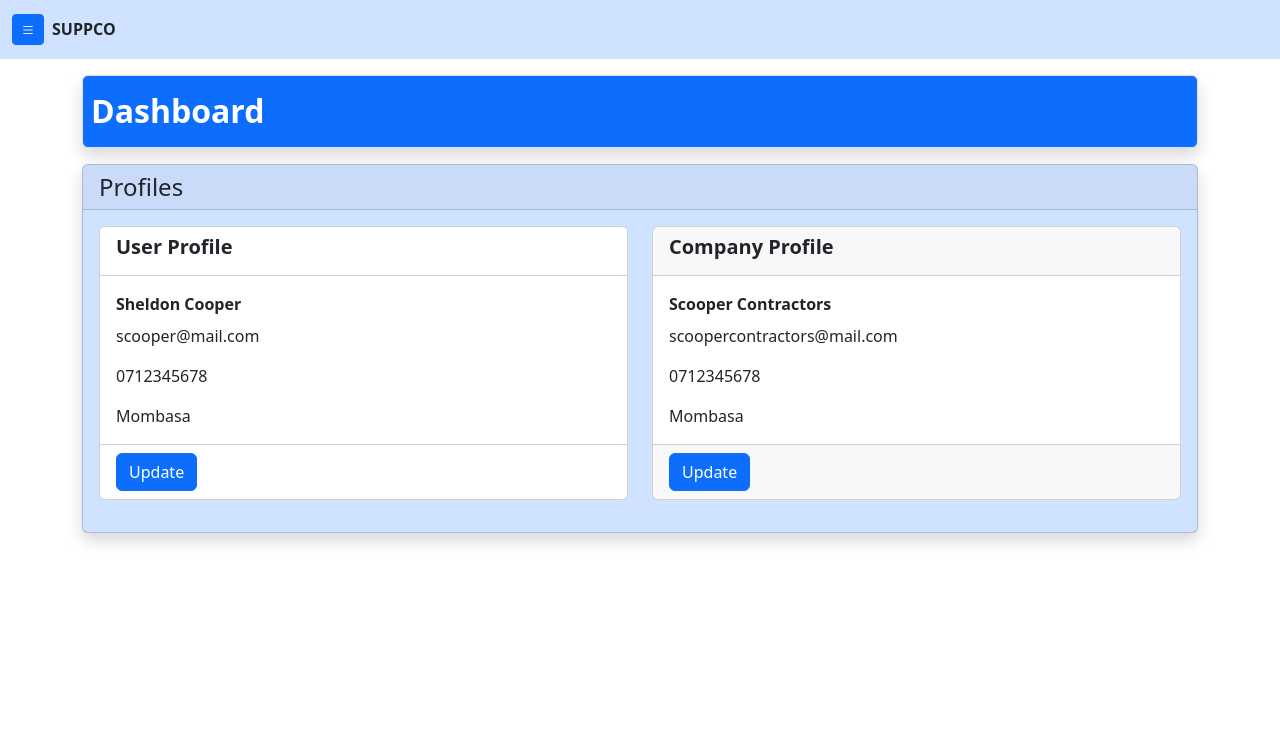
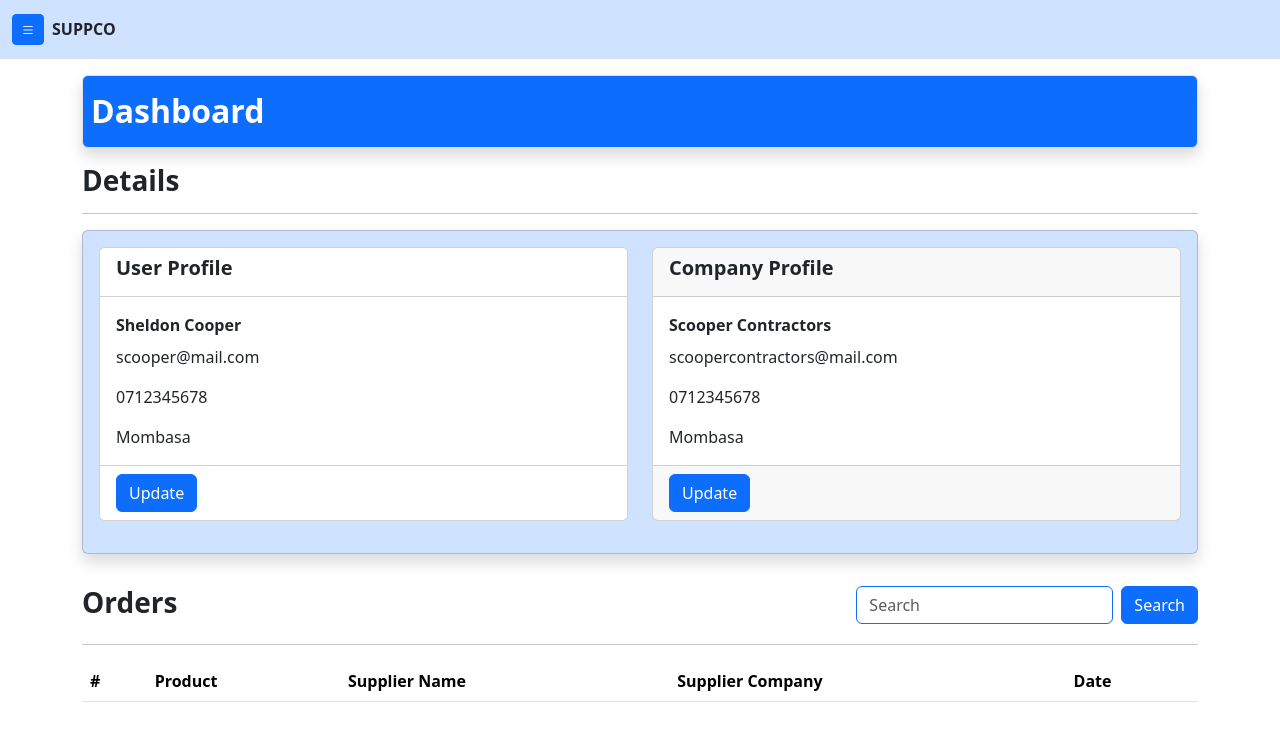
Before and after one commit to dalienst/suppco-contractor, a React (Create React App) app: page /dashboard in a window 1280 px wide. Shown: the top 730 px of the page. Built offline with nearby package versions, Linux system fonts and the light colour scheme.

Commit message:
add order table

```diff
--- a/src/pages/Dashboard.jsx
+++ b/src/pages/Dashboard.jsx
@@ -8,8 +8,10 @@ function Dashboard() {
       <div className="container">
         <PageBanner name="Dashboard" />
 
-        <div className="card bg-primary-subtle shadow mb-3">
-          <h4 className="card-header">Profiles</h4>
+        <section className="mb-3">
+          <h3 className="fw-bold">Details</h3>
+          <hr />
+          <div className="card bg-primary-subtle shadow">
             <div className="card-body">
               <div className="row">
                 <div className="col-md-6 col-sm-12 mb-3">
@@ -50,6 +52,42 @@ function Dashboard() {
               </div>
             </div>
           </div>
+        </section>
+
+        <section className="mb-3 py-3">
+          <div className="d-flex flex-md-row flex-column justify-content-between">
+            <div>
+              <h3 className="fw-bold me-2">Orders</h3>
+            </div>
+            <div>
+              <form role="search" className="d-flex">
+                <input
+                  type="search"
+                  placeholder="Search"
+                  className="form-control border-primary me-2"
+                />
+                <button className="btn btn-primary" type="submit">
+                  Search
+                </button>
+              </form>
+            </div>
+          </div>
+          <hr />
+
+          <div className="table-responsive">
+            <table className="table">
+              <thead>
+                <tr>
+                  <th>#</th>
+                  <th>Product</th>
+                  <th>Supplier Name</th>
+                  <th>Supplier Company</th>
+                  <th>Date</th>
+                </tr>
+              </thead>
+            </table>
+          </div>
+        </section>
       </div>
     </>
   );
```
Lines whose indentation alone changed are shown as unchanged.
